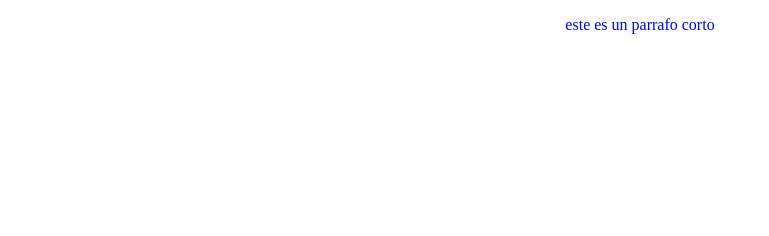
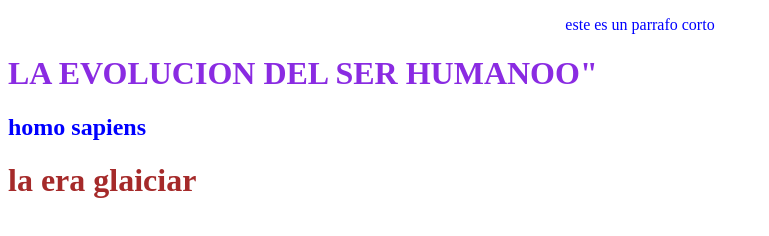
Before and after one commit to Josexde/9_4_25-parte-3, a plain HTML site: page index.html in a window 1280 px wide. Shown: the whole page, without its empty margins (0-769 px from the left). Drawn offline with Linux system fonts and the light colour scheme.

Commit message:
Add files via upload

```diff
--- a/index.html
+++ b/index.html
@@ -8,4 +8,32 @@
 <body>
     <p style= "color: blue;text-align: center; font-size: 40 px "> este es un parrafo corto </p> </p>
 </body>
+
 </html>
+
+<head>
+<style>
+    #titulo {
+color: blueviolet;
+
+    }
+#subtitulo {
+    color: blue;
+}
+
+#titulo2 {
+
+    color: brown;
+}
+</style>
+
+</head>
+<body>
+<h1 id="titulo"> LA EVOLUCION DEL SER HUMANOO"</H1>
+<h2 id="subtitulo"> homo sapiens </h2>
+
+<h1 id="titulo2"> la era glaiciar</h1>
+
+
+</body>
+</html>
```
